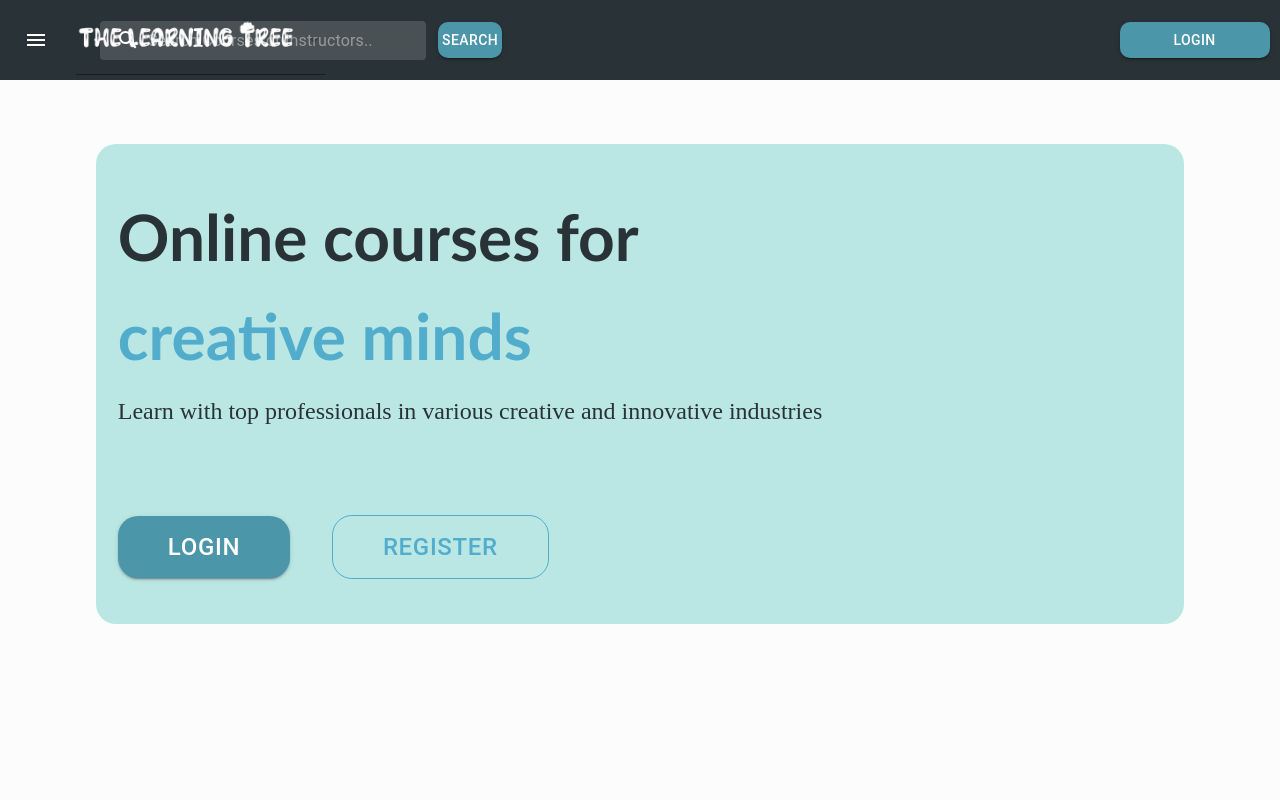
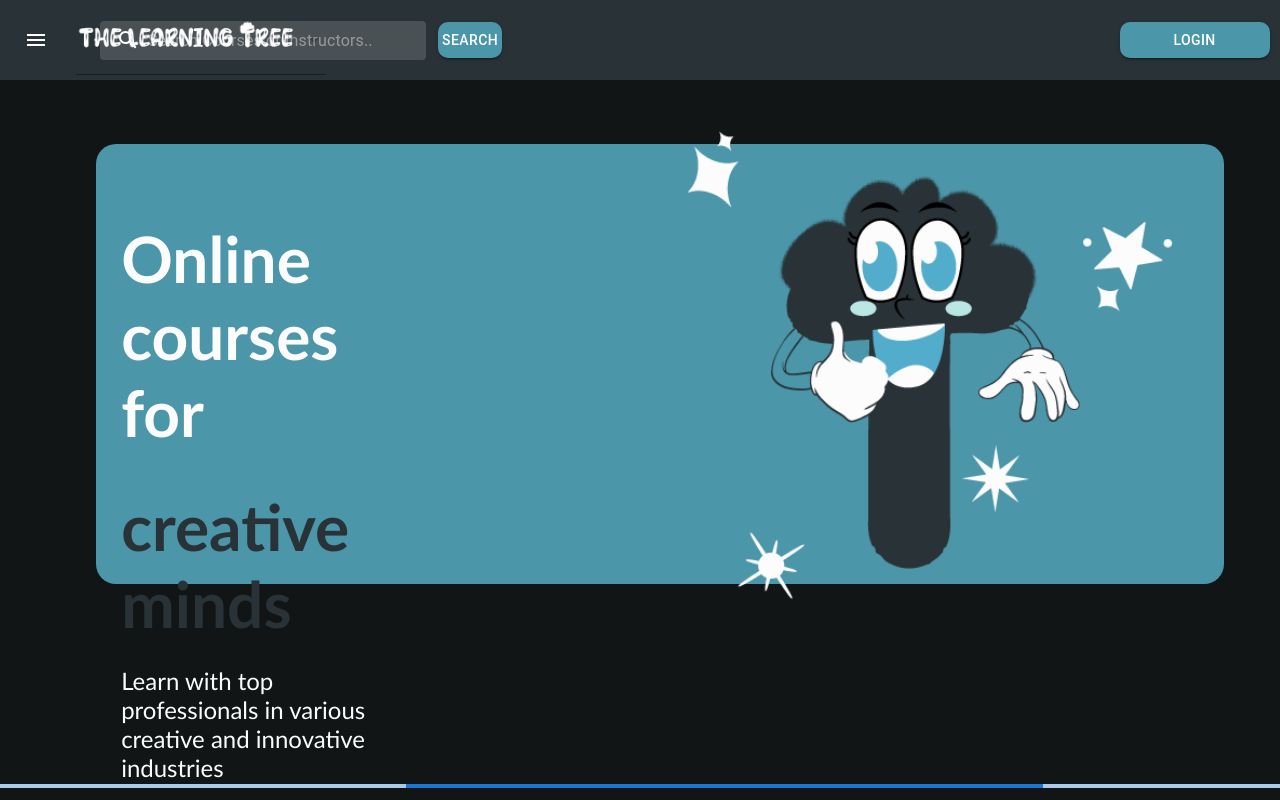
Before and after one commit to alafty/ACML-Project, a React (Create React App) app in the folder frontend/: page / in a window 1280 px wide. Shown: the top 800 px of the page. Built offline with nearby package versions, Linux system fonts and the light colour scheme; no server answers.

Commit message:
UI Enhancements

```diff
--- a/frontend/src/Styling/mainLayout.css
+++ b/frontend/src/Styling/mainLayout.css
@@ -50,21 +50,22 @@ html, body {
     font-size: 64px;
     padding-left: 2%;
     padding-top: 5%;
-    color: var(--text);
+    color: var(--white);
     margin-bottom: -2%;
 }
 
 .course-details-body {
+    min-height: 150vh;
     background-color: var(--text-dark);
-    height: 100%;
 }
 
 .course-details-card {
     margin: 20px;
-    margin-right: 0px;
     border-radius: 20px;
     background-color: var(--text);
 }
+
+
 .course-details-title {
     font-family:'Gill Sans', 'Gill Sans MT', Calibri, 'Trebuchet MS', sans-serif;
     font-size: 48px;
@@ -78,7 +79,7 @@ html, body {
     font-family:'Gill Sans', 'Gill Sans MT', Calibri, 'Trebuchet MS', sans-serif;
     font-weight: 100;
     font-size: 18px;
-    padding-left: 20px;
+    padding-inline: 20px;
     color: var(--white);
 }
 
@@ -176,7 +177,7 @@ html, body {
     justify-content: center;
     align-items: center;
     padding-bottom: 13px;
-    height: 12%;
+    height: 8.5%;
     margin: 20px;
     border-radius: 20px;
 }
@@ -188,21 +189,32 @@ html, body {
     margin-bottom: 0%;
     color: var(--text);
 }
-
+.course-details-subtitles-card {
+    width: 94%;
+    align-self: end;
+    margin: 20px;
+    margin-bottom: 50px;
+    border-radius: 20px;
+    padding-bottom: 20px;
+    overflow-y: scroll;
+    scrollbar-width: none;
+    max-height: 600px;
+    background-color: var(--text);
+}
 .course-details-subtitle{
-    padding-left: 1%;
-    margin-top: 1%;
-    margin-Inline: 2%;
+    padding: 20px;
+    padding-top: 10px;
+    margin-top: 10px;
+    margin-Inline: 20px;
     height: 100px;
-    border: 1px solid var(--primary);
-    border-radius: 10px;
-    border-bottom: 0;
-    background-color: var(--primary);
+    border-radius: 20px;
+    background-color: var(--secondary);
 
 }
 .course-details-subtitle-header{
     font-family: 'Gill Sans', 'Gill Sans MT', Calibri, 'Trebuchet MS', sans-serif;
     font-size: 24px;
+    margin-top: 0px;
     font-weight: 600;
     margin-top: 10px;
 }
@@ -213,15 +225,21 @@ html, body {
     font-weight: 400;
     margin-top: 10px;
 }
-
+.landing-tree-man{
+    height: 600px;
+    align-self: center;
+    margin-left: 250px;
+}
 .landing-card {
-    background-color: var(--primaryLight);
-    flex-direction: 'row';
+    display: flex;
+    background-color: var(--primary);
+    flex-direction: row;
     width: 85vw;
-    height: 60vh;
+    height: 50vh;
     border-radius: 20px;
     margin-left: 7.5%;
     margin-top: 5%;
+    padding: 20px;
 }
 .landing-progress {
     margin-block: 200px;
@@ -237,32 +255,24 @@ html, body {
 }
 
 .body {
-        background-color: var(--white);
+        background-color: var(--text-dark);
         height: 100%;
         background-size: cover;
 }
 
-.title {
-    font-family: Arial, Helvetica, sans-serif;
-    font-size: 64px;
-    margin-top: 250px;
-    padding-inline: 150px;
-    color: var(--text);
-}
-
 .landing-subtitle {
-    font-family:'Times New Roman', Times, serif;
+    font-family:'Gill Sans', 'Gill Sans MT', Calibri, 'Trebuchet MS', sans-serif;
     font-weight:lighter;
     font-size: 24px;
     padding-left: 2%;
     padding-top: 2%;
-    color: var(--text);
+    color: var(--white);
 }
 
 #big-button-primary {
     padding-inline: 50px;
     padding-block: 10px;
-    background-color: var(--primary);
+    background-color: var(--secondary);
     margin: 2%;
     font-size: 24px;
     border-radius: 20px;
@@ -273,6 +283,16 @@ html, body {
     padding-block: 10px;
     border-color: var(--secondary);
     color: var(--secondary);
+    margin: 20px;
+    font-size: 24px;
+    border-radius: 20px;
+}
+
+#big-button-secondary-outlined {
+    padding-inline: 50px;
+    padding-block: 10px;
+    border-color: var(--text);
+    color: var(--text);
     margin: 20px;
     font-size: 24px;
     border-radius: 20px;
@@ -303,7 +323,7 @@ html, body {
 #big-button-secondary{
     padding-inline: 50px;
     padding-block: 10px;
-    background-color: var(--secondary);
+    background-color: var(--text);
     margin: 2%;
     font-size: 24px;
     border-radius: 20px;
@@ -325,14 +345,14 @@ html, body {
 .course-sector {
     display: flex;
     flex-direction: row;
-    width: 100%;
-    overflow: scroll;
+    width: 95%;
+    overflow-x: scroll;
     scrollbar-width: none;
     margin-top: 50px;
     margin-inline: 30px;
     border-radius: 20px;
     padding: 20px;
-    background-color: var(--primary);
+    background-color: var(--white);
 }
 
 .course-card{
@@ -341,7 +361,7 @@ html, body {
     justify-content:space-between;
     padding: 10px;
     border-radius: 20px;
-    background-color: var(--white);
+    background-color: var(--text);
     min-width: 400px;
     width: 400px;
     min-height: 560px;
@@ -354,7 +374,7 @@ html, body {
     font-weight: 700;
     padding-inline: 10px;
     font-family:'Gill Sans', 'Gill Sans MT', Calibri, 'Trebuchet MS', sans-serif;
-    color: var(--text);
+    color: var(--white);
     margin-top: 15px;
 }
 
@@ -362,7 +382,7 @@ html, body {
     padding-inline: 10px;
     font-weight: lighter;
     max-height: fit-content;
-    color: var(--text);
+    color: var(--secondary);
 }
 
 .course-card-price {
@@ -370,5 +390,5 @@ html, body {
     font-weight: bolder;
     font-family: 'Gill Sans', 'Gill Sans MT', Calibri, 'Trebuchet MS', sans-serif;
     font-size: 32px;
-    color: var(--text);
+    color: var(--white);
 }
--- a/frontend/src/components/Course/CourseDetailsCenter.tsx
+++ b/frontend/src/components/Course/CourseDetailsCenter.tsx
@@ -4,9 +4,9 @@ import CourseVideo from './CourseVideo'
 import Divider from '@mui/material/Divider'
 
 function CourseDetailsCenter(props) {
-  const path = `/course=${props.id}`;
+
   return (
-    <div style={{width: '70%'}}>
+    <div style={{width: '97%'}}>
         <CourseVideo embedId={props.courseDetails?.VideoId} />
         <div className='course-details-card'>
           <p className="course-details-title">{props.courseDetails?.Name}</p>
--- /dev/null
+++ b/frontend/src/components/Course/CourseDetailsSubtitles.tsx
@@ -0,0 +1,22 @@
+import React from 'react'
+import '../../Styling/mainLayout.css'
+import CourseVideo from './CourseVideo'
+import Divider from '@mui/material/Divider';
+import Subtitle from './Subtitle';
+
+function CourseDetailsSubtitles(props) {
+  return (
+    <div className='course-details-subtitles-card' >
+        <p className="course-details-title" style={{marginTop: '0px', marginBottom: '20px'}}> Course Details </p>
+        {props.courseDetails?.Subtitles.map(renderSubtitle)}
+    </div>
+
+  )
+}
+
+const renderSubtitle =  ({_id ,Description, Order}) => {
+    return(
+      <Subtitle _id={_id} Description={Description} count={Order}/>
+    );
+  }
+export default CourseDetailsSubtitles;
--- a/frontend/src/components/Course/CourseVideo.tsx
+++ b/frontend/src/components/Course/CourseVideo.tsx
@@ -6,7 +6,7 @@ import { Container } from '@mui/material';
 export default function CourseVideo(props: { embedId: string }) {
     return (
         <div className="video-responsive" style={{
-            height: '72.5vh', width: '100%',
+            height: '72.5vh', width: '97%', margin: '20px', borderRadius: '20px'
         }}>
             <Container maxWidth={'sm'}>
 
--- /dev/null
+++ b/frontend/src/components/Course/Subtitle.tsx
@@ -0,0 +1,17 @@
+import React from 'react'
+import '../../Styling/mainLayout.css'
+import CourseVideo from './CourseVideo'
+import Divider from '@mui/material/Divider'
+
+function Subtitle(props) {
+
+  return (
+    <div className='course-details-subtitle'>
+        <p className="course-details-subtitle-header"> Subsection {props.count}</p>
+        <p className="course-details-subtitle-description">{props.Description}</p>
+    </div>
+
+  )
+}
+
+export default Subtitle;
--- a/frontend/src/components/courseCard.tsx
+++ b/frontend/src/components/courseCard.tsx
@@ -18,7 +18,7 @@ function CourseCard(props) {
         <Link to={path} style={{ textDecoration: 'none'}}>
         <Button
         variant='contained'
-        id='big-button-secondary'
+        id='big-button-primary'
         style={{width: '390px', justifySelf: 'flex-end'}}
         > View Course </Button>
         </Link>
--- a/frontend/src/pages/Landing.tsx
+++ b/frontend/src/pages/Landing.tsx
@@ -7,6 +7,7 @@ import SearchAppBar from '../components/searchAppBar';
 import CoursesSector from '../components/coursesSector';
 import Services from '../app/CoursesServices';
 import LinearProgress from '@mui/material/LinearProgress';
+import { width } from '@mui/system';
 
 function Landing() {
   const [courses, setCourses] = useState(null);
@@ -22,40 +23,7 @@ function Landing() {
       setCourses(filteredCourses);
     }
     fetchCourses();
-    console.log(courses);
   }, []);
-
-
-
-
-
-
-
-  const dummycourses = [{
-    name: "Introduction to Some Stuff",
-    desc: "description from can this be the most thing ever in this world and here and there from all the people that can see through this stuff",
-    course: "63af6fa0e9791cccf40fb018"
-  },
-  {
-    name: "Intermediate Logics",
-    desc: "description from can this be the most thing ever in this world and here and there from all the people that can see through this stuff",
-    course: "63b038dba2777c7c4f6811a8"
-  },
-  {
-    name: "Amends for Dummies",
-    desc: "description from can this be the most thing ever in this world and here and there from all the people that can see through this stuff",
-    course: "63964a000947174879e5bc7d"
-  },
-  {
-    name: "Politics in Folitics",
-    desc: "description from can this be the most thing ever in this world and here and there from all the people that can see through this stuff",
-    course: "63964a000947174879e5bc7d"
-  },
-  {
-    name: "Brazil and World Economy",
-    desc: "description from can this be the most thing ever in this world and here and there from all the people that can see through this stuff",
-    course: "63964a000947174879e5bc7d"
-  } ];
 
 
   return (
@@ -65,20 +33,21 @@ function Landing() {
             <div className='landing-card'>
               <div>
                 <h1 className='landing-header'>Online courses for</h1>
-                <h1 className='landing-header' style={{color: '#52adcc', paddingTop: '0%'}}>creative minds</h1>
+                <h1 className='landing-header' style={{color: '#293237', paddingTop: '0%'}}>creative minds</h1>
                 <p className='landing-subtitle'>Learn with top professionals in various creative and innovative industries</p>
                 <p className='landing-subtitle'> </p>
                 <div style={{flexDirection: 'row'}}>
                 <Link  to= '/login' style={{textDecoration: 'none'}}>
-                  <Button variant="contained" id="big-button-primary"> Login </Button>
+                  <Button variant="contained" id="big-button-secondary"> Login </Button>
                 </Link>
                 <Link to={'/register'} style= {{textDecoration: 'none'}}>
-                  <Button variant="outlined" id="big-button-primary-outlined">
+                  <Button variant="outlined" id="big-button-secondary-outlined">
                   Register
                   </Button>
                 </Link>
                 </div>
               </div>
+              <img src={require('../assets/Tree-Man.png')} height={300} className='landing-tree-man' />
             </div>
             {
             courses ?
```
Also changed, not shown: frontend/src/pages/Course/CourseDetails.tsx (+9 -18 lines).
